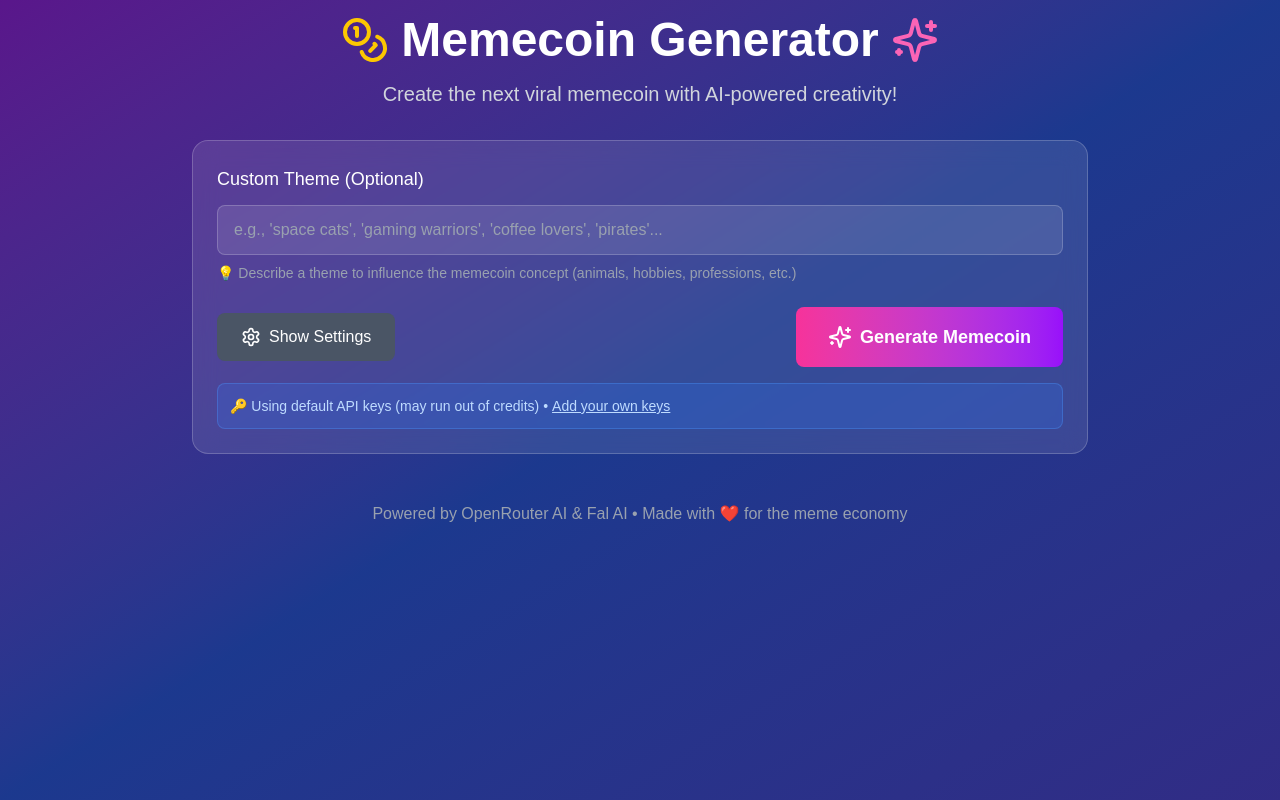
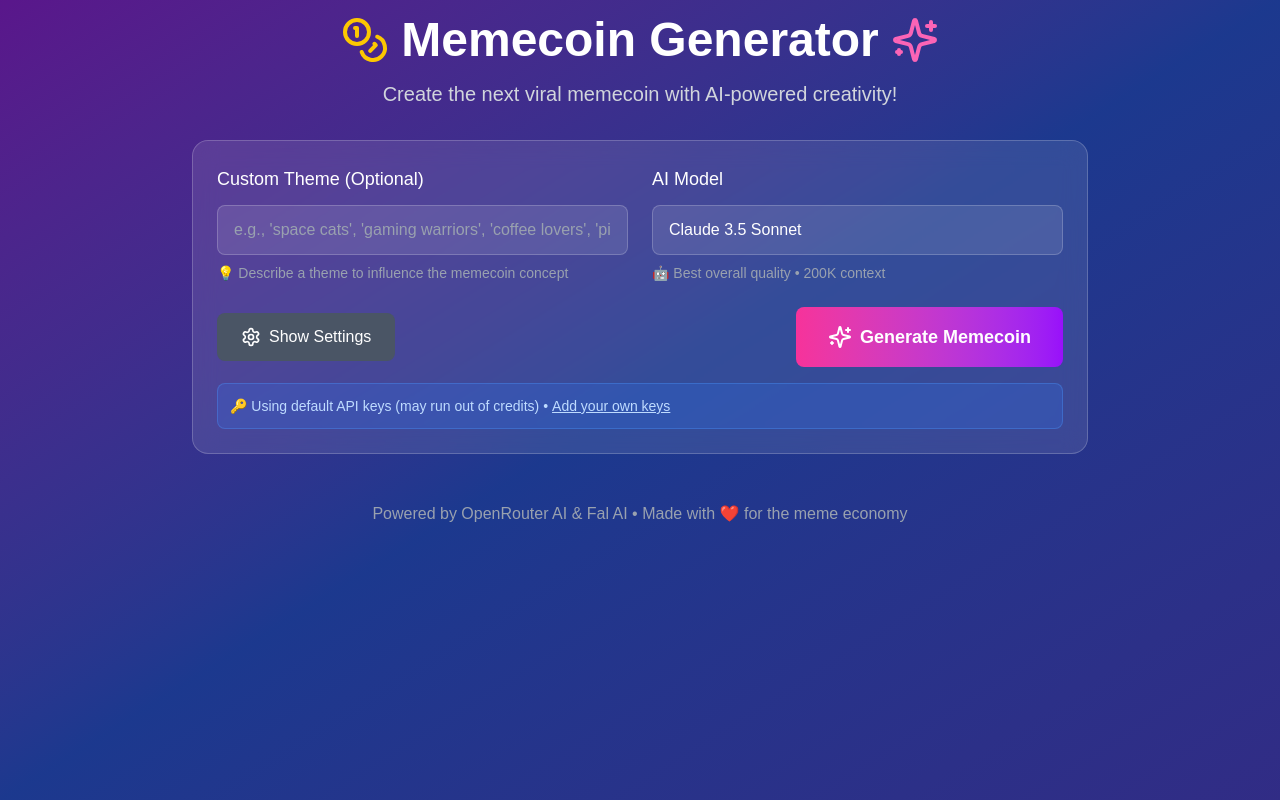
Before and after one commit to zoan37/memecoin-generator, a Next.js app: page / in a window 1280 px wide. Built offline with nearby package versions, Linux system fonts and the light colour scheme.

Commit message:
ai model switch

```diff
--- a/app/api/generate-text/route.ts
+++ b/app/api/generate-text/route.ts
@@ -2,10 +2,11 @@ import { NextRequest, NextResponse } from 'next/server';
 
 export async function POST(request: NextRequest) {
   try {
-    const { openRouterKey, theme, usingDefaultKeys } = await request.json();
+    const { openRouterKey, theme, model, usingDefaultKeys } = await request.json();
 
     // Use environment variable as fallback
     const effectiveKey = openRouterKey || process.env.NEXT_PUBLIC_OPENROUTER_API_KEY;
+    const selectedModel = model || 'anthropic/claude-3.5-sonnet'; // fallback to Claude 3.5 Sonnet
 
     if (!effectiveKey) {
       return NextResponse.json(
@@ -16,7 +17,7 @@ export async function POST(request: NextRequest) {
 
     // Log when using default keys (for monitoring purposes)
     if (usingDefaultKeys) {
-      console.log('Using default OpenRouter API key');
+      console.log(`Using default OpenRouter API key with model: ${selectedModel}`);
     }
 
     const basePrompt = `Generate a creative and fun memecoin concept. Create:
@@ -58,7 +59,7 @@ Respond in this exact JSON format:
         'X-Title': 'Memecoin Generator',
       },
       body: JSON.stringify({
-        model: 'anthropic/claude-3.5-sonnet',
+        model: selectedModel,
         messages: [
           {
             role: 'user',
--- a/app/page.tsx
+++ b/app/page.tsx
@@ -17,12 +17,21 @@ export default function MemecoinGenerator() {
   const [falAiKey, setFalAiKey] = useState('');
   const [showSettings, setShowSettings] = useState(false);
   const [theme, setTheme] = useState('');
+  const [selectedModel, setSelectedModel] = useState('anthropic/claude-3.5-sonnet');
 
-  // Load API keys from localStorage on component mount
+  // Popular OpenRouter models for text generation
+  const availableModels = [
+    { id: 'anthropic/claude-3.5-sonnet', name: 'Claude 3.5 Sonnet', description: 'Best overall quality • 200K context' },
+    { id: 'openai/gpt-4o-mini', name: 'GPT-4o Mini', description: 'Fast and cost-effective • 128K context' },
+    { id: 'google/gemini-2.0-flash-001', name: 'Google Gemini 2.0 Flash', description: 'Google\'s latest model • 1M context' },
+  ];
+
+  // Load saved settings from localStorage on component mount
   useEffect(() => {
     const savedOpenRouterKey = localStorage.getItem('openrouter_api_key');
     const savedFalAiKey = localStorage.getItem('fal_ai_api_key');
     const savedTheme = localStorage.getItem('memecoin_theme');
+    const savedModel = localStorage.getItem('selected_model');
 
     if (savedOpenRouterKey) {
       setOpenRouterKey(savedOpenRouterKey);
@@ -32,6 +41,18 @@ export default function MemecoinGenerator() {
     }
     if (savedTheme) {
       setTheme(savedTheme);
+    }
+
+    // Check if saved model is valid, if not reset to default
+    if (savedModel) {
+      const validModelIds = availableModels.map(m => m.id);
+      if (validModelIds.includes(savedModel)) {
+        setSelectedModel(savedModel);
+      } else {
+        // Clear invalid model from localStorage and use default
+        localStorage.setItem('selected_model', 'anthropic/claude-3.5-sonnet');
+        setSelectedModel('anthropic/claude-3.5-sonnet');
+      }
     }
   }, []);
 
@@ -65,6 +86,12 @@ export default function MemecoinGenerator() {
     }
   };
 
+  // Save selected model to localStorage when it changes
+  const handleModelChange = (newModel: string) => {
+    setSelectedModel(newModel);
+    localStorage.setItem('selected_model', newModel);
+  };
+
   const generateMemecoin = async () => {
     // Use environment variables as fallback if user hasn't provided keys
     const effectiveOpenRouterKey = openRouterKey || process.env.NEXT_PUBLIC_OPENROUTER_API_KEY;
@@ -86,6 +113,7 @@ export default function MemecoinGenerator() {
         body: JSON.stringify({
           openRouterKey: effectiveOpenRouterKey,
           theme,
+          model: selectedModel,
           usingDefaultKeys: !openRouterKey || !falAiKey
         }),
       });
@@ -183,7 +211,9 @@ export default function MemecoinGenerator() {
 
         {/* Control Panel */}
         <div className="bg-white/10 backdrop-blur-md rounded-2xl p-6 mb-8 border border-white/20">
-          <div className="mb-6">
+          <div className="grid grid-cols-1 lg:grid-cols-2 gap-6 mb-6">
+            {/* Theme Input */}
+            <div>
               <label className="block text-white text-lg font-medium mb-3">
                 Custom Theme (Optional)
               </label>
@@ -195,8 +225,30 @@ export default function MemecoinGenerator() {
                 className="w-full px-4 py-3 rounded-lg bg-white/10 border border-white/20 text-white placeholder-gray-400 focus:outline-none focus:ring-2 focus:ring-purple-400"
               />
               <p className="text-sm text-gray-400 mt-2">
-              💡 Describe a theme to influence the memecoin concept (animals, hobbies, professions, etc.)
+                💡 Describe a theme to influence the memecoin concept
               </p>
+            </div>
+
+            {/* Model Selection */}
+            <div>
+              <label className="block text-white text-lg font-medium mb-3">
+                AI Model
+              </label>
+              <select
+                value={selectedModel}
+                onChange={(e) => handleModelChange(e.target.value)}
+                className="w-full px-4 py-3 rounded-lg bg-white/10 border border-white/20 text-white focus:outline-none focus:ring-2 focus:ring-blue-400 appearance-none cursor-pointer"
+              >
+                {availableModels.map((model) => (
+                  <option key={model.id} value={model.id} className="bg-gray-800 text-white">
+                    {model.name}
+                  </option>
+                ))}
+              </select>
+              <p className="text-sm text-gray-400 mt-2">
+                🤖 {availableModels.find(m => m.id === selectedModel)?.description}
+              </p>
+            </div>
           </div>
 
           <div className="flex flex-col sm:flex-row gap-4 items-center justify-between">
```
Lines whose indentation alone changed are shown as unchanged.
